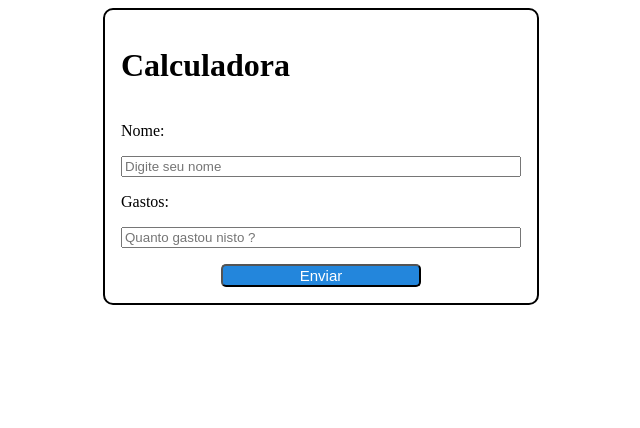
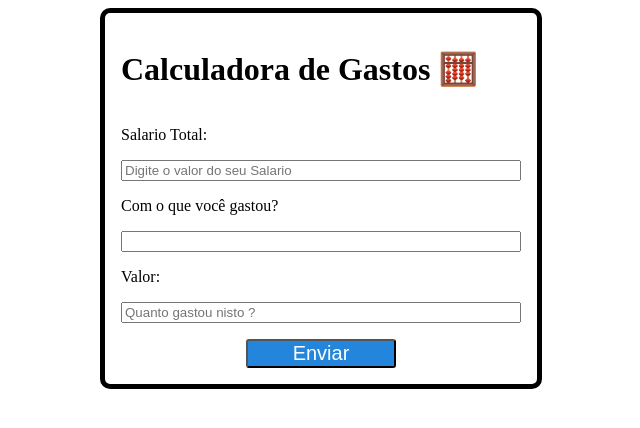
Before and after one commit to Marttinis/Calculadora_de_Gastos, a React (Vite) app: page / in a window 1280 px wide. Shown: the top 428 px of the page, without its empty margins (319-959 px from the left). Built offline with nearby package versions, Linux system fonts and the light colour scheme.

Commit message:
alterações do css do formulario

```diff
--- a/package.json
+++ b/package.json
@@ -11,7 +11,8 @@
   },
   "dependencies": {
     "react": "^18.3.1",
-    "react-dom": "^18.3.1"
+    "react-dom": "^18.3.1",
+    "react-router-dom": "^7.1.3"
   },
   "devDependencies": {
     "@eslint/js": "^9.17.0",
--- a/src/Components/App.jsx
+++ b/src/Components/App.jsx
@@ -8,7 +8,6 @@ function App() {
 
   return (
     <>
-
       <Formulario />
     </>
   )
--- a/src/Components/Formulario.jsx
+++ b/src/Components/Formulario.jsx
@@ -1,17 +1,21 @@
 import '../assets/css/Formulario.css'
 function Formulario() {
+
     return (
         <div id='formulario'>
             <form>
-                <h1>Calculadora</h1>
-                <label htmlFor="Nome">Nome: </label>
-                <input type="text" placeholder="Digite seu nome" required />
+                <h1>Calculadora de Gastos 🧮</h1>
+                <label htmlFor="Nome">Salario Total: </label>
+                <input type="number" id='Salario' placeholder="Digite o valor do seu Salario" required />
 
-                <label htmlFor="Nome">Gastos: </label>
-                <input type="text" placeholder="Quanto gastou nisto ?" required />
+                <label htmlFor="Nome">Com o que você gastou? </label>
+                <input type="text" id='nome' placeholder="" required />
+
+                <label htmlFor="Nome">Valor: </label>
+                <input type="number" id='valor' placeholder="Quanto gastou nisto ?" required />
 
                 <div id='botao'>
-                    <button>Enviar</button>
+                    <button href="">Enviar</button>
                 </div>
 
             </form>
--- a/src/assets/css/Formulario.css
+++ b/src/assets/css/Formulario.css
@@ -9,7 +9,7 @@
     flex-direction: column;
     gap: 1rem;
     width: 400px;
-    border: 2px solid black;
+    border: 5px solid black;
     padding-left: 1rem;
     padding-right: 1rem;
     padding-top: 1rem;
@@ -24,15 +24,15 @@
     color: white;
     cursor: pointer;
     transition: background-color 0.3s ease;
-    width: 200px;
-    border-radius: 5px;
+    width: 150px;
+    border-radius: 3px;
     align-items: center;
-    font-size: 15px;
+    font-size: 20px;
 
 }
 
 #formulario form button:hover{
-    background-color: rgb(2, 31, 4) ;
+    background-color: rgb(24, 93, 154)  ;
 }
 
 #botao {
```
Also changed, not shown: src/Components/grafico.jsx (added, +9 -0 lines), 1 other file (tests, documents, lock files or other folders).
